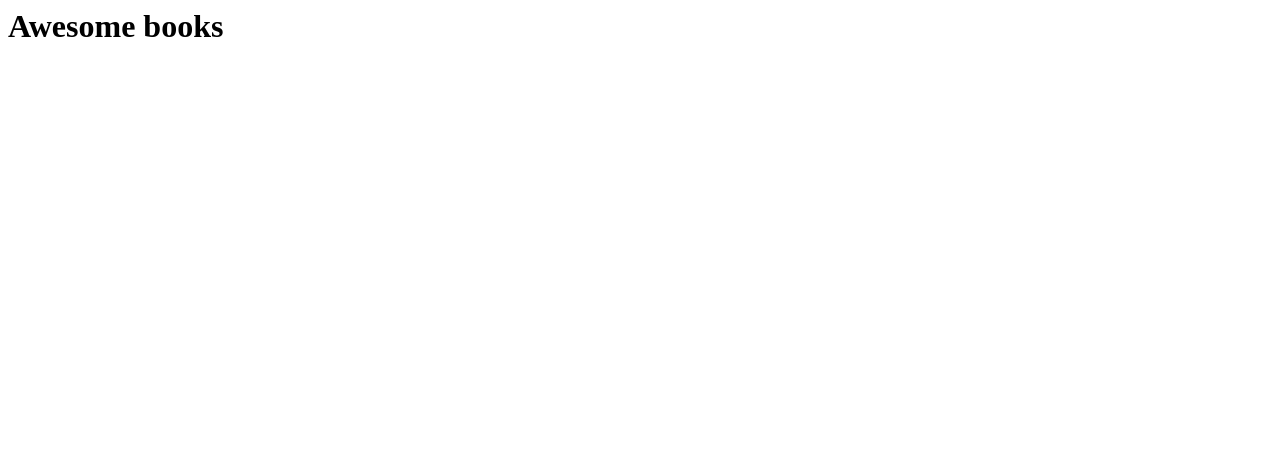
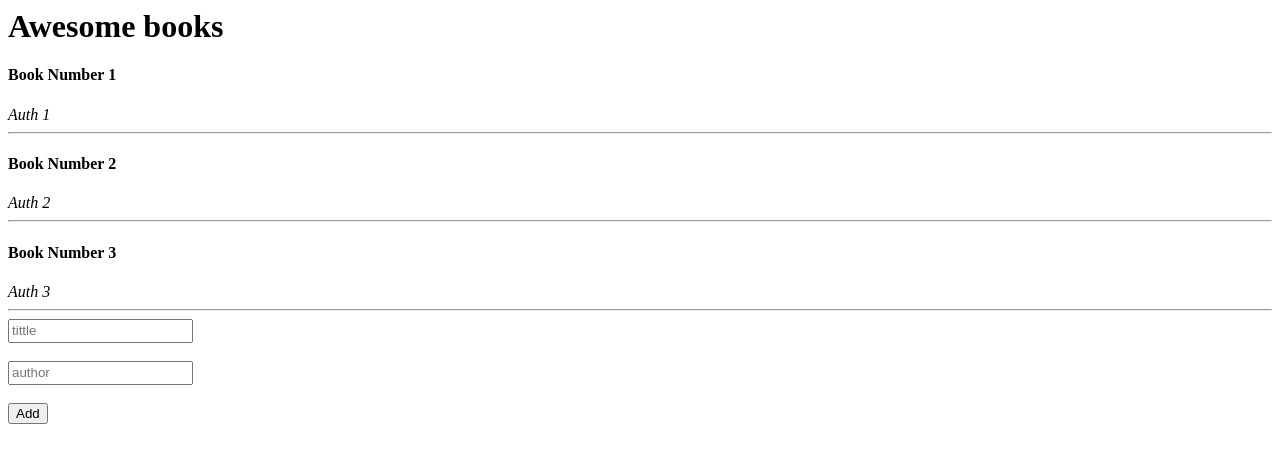
Before and after one commit to qusai122/Awesome-books, a website: page index.html in a window 1280 px wide. Drawn offline with Linux system fonts and the light colour scheme.

Commit message:
Create objects and functions

```diff
--- a/index.html
+++ b/index.html
@@ -5,7 +5,6 @@
         <meta name="viewport" content="width=device-width, initial-scale=1.0">
         <title>Awesome books</title>
         <link rel="stylesheet" href="style.css">
-        <script src="main.js" type="text/javascript"></script>
 
     </head>
 
@@ -13,6 +12,16 @@
     <body>
 
         <h1>Awesome books</h1>
+        <div class="books-holder" id="books-holder"></div>
+        <div class="inputs">
+            <input id="book-tittle-input" placeholder="tittle">
+            <input id="book-auth-input" placeholder="author">
+        </div>
+
+        <button class="add-btn" id="add-btn" type="button" onclick="addBook">
+            Add
+        </button>
+        <script src="main.js" type="text/javascript"></script>
 
     </body>
 
--- a/main.js
+++ b/main.js
@@ -0,0 +1,45 @@
+function ReadElement(selector) {
+    return document.querySelector(selector);
+}
+
+const addButton = ReadElement('#add-btn');
+const booksHTML = ReadElement('#books-holder');
+
+
+
+
+function Book(tittle, author) {
+    this.tittle = tittle;
+    this.author = author;
+  }
+
+let books = [
+    new Book("Book Number 1","Auth 1"),
+    new Book("Book Number 2","Auth 2"),
+    new Book("Book Number 3","Auth 3"),
+];
+
+function add_book(tittle,author){
+    books.push(new Book(tittle,author));
+}
+
+function remove_book(tittle){
+    books = books.filter()
+    books = books.filter(Book => {
+        return Book.tittle !== tittle;
+      });
+}
+function buildBooks() {
+    document.querySelector('#books-holder').innerHTML = books.map((book) => `
+    <div class="single-book">
+        <h4 class="speaker-name">${book.tittle}</h4>
+        <i class="speaker-about">${book.author}</i>
+        <hr class="line">
+    </div>
+    </div>`).join('');
+  }
+
+
+  // run codes
+
+buildBooks();
--- a/style.css
+++ b/style.css
@@ -1,3 +1,19 @@
 body {
   align-items: center;
 }
+
+.inputs {
+  display: flex;
+  flex-direction: column;
+  width: fit-content;
+  min-width: 120px;
+  gap: 18px;
+}
+
+input {
+  height: 24px;
+}
+
+.add-btn {
+  margin-top: 18px;
+}
```
